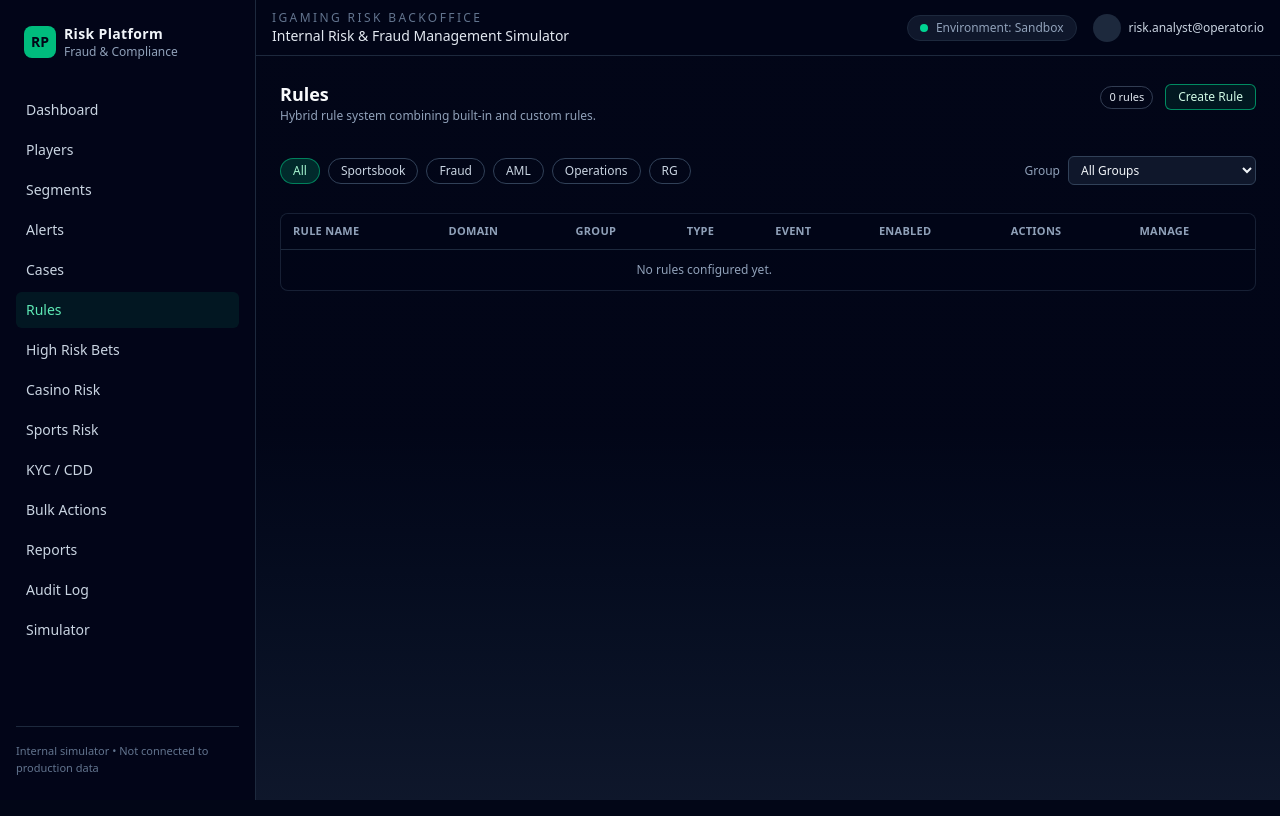
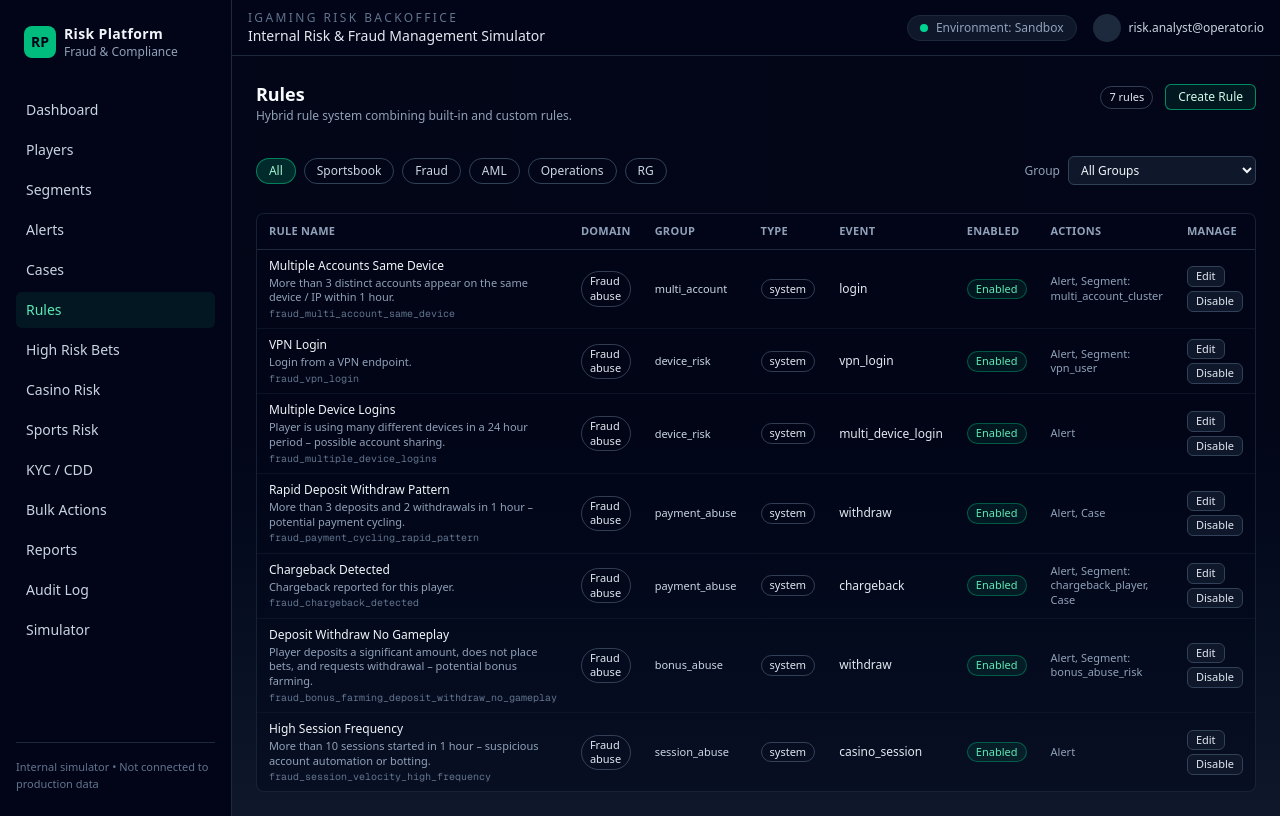
Before and after one commit to ptsportsbookcom-sudo/risk-platform-simulator, a Next.js app: page /rules in a window 1280 px wide. Built offline with nearby package versions, Linux system fonts and the light colour scheme.

Commit message:
fraud detection rule pack implemented

```diff
--- a/components/risk/RiskEngineContext.tsx
+++ b/components/risk/RiskEngineContext.tsx
@@ -19,6 +19,7 @@ import {
   buildEngineEventFromSimulator,
   getDashboardStats,
 } from "@/modules/risk-engine";
+import { createDefaultFraudRules } from "@/modules/fraud/fraudRules";
 import type { Rule } from "@/modules/risk-engine/ruleTypes";
 import type { Segment } from "@/modules/segmentation/segmentTypes";
 
@@ -241,10 +242,17 @@ const RiskEngineContext = createContext<RiskEngineContextValue | undefined>(
 );
 
 export function RiskEngineProvider({ children }: { children: ReactNode }) {
-  const [internal, dispatch] = useReducer(reducer, undefined, () => ({
-    state: createInitialState(),
-    sequence: 0,
-  }));
+  const [internal, dispatch] = useReducer(reducer, undefined, () => {
+    const base = createInitialState();
+    const fraudRules = createDefaultFraudRules();
+    return {
+      state: {
+        ...base,
+        rules: [...(base.rules ?? []), ...fraudRules],
+      },
+      sequence: 0,
+    };
+  });
 
   const value: RiskEngineContextValue = useMemo(
     () => ({
--- /dev/null
+++ b/modules/fraud/fraudRules.ts
@@ -0,0 +1,237 @@
+import type { EngineEventType } from "../risk-engine/ruleEngine";
+import type {
+  Rule,
+  RuleConditions,
+  RuleGroup,
+  RuleSeverity,
+} from "../risk-engine/ruleTypes";
+
+function makeRule(options: {
+  id: string;
+  name: string;
+  description?: string;
+  group: RuleGroup;
+  severity: RuleSeverity;
+  eventType?: EngineEventType | "any";
+  conditions: RuleConditions;
+  actions: Rule["actions"];
+}): Rule {
+  return {
+    id: options.id,
+    name: options.name,
+    description: options.description,
+    enabled: true,
+    type: "system",
+    domain: "fraud_abuse",
+    group: options.group,
+    severity: options.severity,
+    eventType: options.eventType ?? "any",
+    conditions: options.conditions,
+    actions: options.actions,
+  };
+}
+
+/**
+ * Built‑in fraud / abuse rules that rely on existing metrics and event types.
+ *
+ * These rules do not change engine behaviour; they are just system rules that
+ * the generic RuleEngine will evaluate when present in the rules array.
+ */
+export function createDefaultFraudRules(): Rule[] {
+  const rules: Rule[] = [];
+
+  // 2. Multiple Accounts Same Device
+  rules.push(
+    makeRule({
+      id: "fraud_multi_account_same_device",
+      name: "Multiple Accounts Same Device",
+      description:
+        "More than 3 distinct accounts appear on the same device / IP within 1 hour.",
+      group: "multi_account",
+      severity: "high",
+      eventType: "login",
+      conditions: [
+        {
+          // Assumes a time‑window metric such as device_count_per_ip_1h
+          field: "device_count_per_ip_1h",
+          operator: "greater_than",
+          value: 3,
+        },
+      ],
+      actions: [
+        { type: "createAlert" },
+        { type: "assignSegment", value: "multi_account_cluster" },
+      ],
+    }),
+  );
+
+  // 3. VPN Risk Detection
+  rules.push(
+    makeRule({
+      id: "fraud_vpn_login",
+      name: "VPN Login",
+      description: "Login from a VPN endpoint.",
+      group: "device_risk",
+      severity: "medium",
+      eventType: "vpn_login",
+      conditions: [
+        {
+          field: "eventType",
+          operator: "equals",
+          value: "vpn_login",
+        },
+      ],
+      actions: [
+        { type: "createAlert" },
+        { type: "assignSegment", value: "vpn_user" },
+      ],
+    }),
+  );
+
+  // 4. Device Sharing – Multiple device logins
+  rules.push(
+    makeRule({
+      id: "fraud_multiple_device_logins",
+      name: "Multiple Device Logins",
+      description:
+        "Player is using many different devices in a 24 hour period – possible account sharing.",
+      group: "device_risk",
+      severity: "medium",
+      eventType: "multi_device_login",
+      conditions: [
+        {
+          field: "device_count_last_24h",
+          operator: "greater_than",
+          value: 5,
+        },
+      ],
+      actions: [{ type: "createAlert" }],
+    }),
+  );
+
+  // 5. Payment Cycling – Rapid deposit / withdraw pattern
+  rules.push(
+    makeRule({
+      id: "fraud_payment_cycling_rapid_pattern",
+      name: "Rapid Deposit Withdraw Pattern",
+      description:
+        "More than 3 deposits and 2 withdrawals in 1 hour – potential payment cycling.",
+      group: "payment_abuse",
+      severity: "high",
+      eventType: "withdraw",
+      conditions: [
+        {
+          field: "deposit_count_1h",
+          operator: "greater_than",
+          value: 3,
+        },
+        {
+          field: "withdrawal_count_1h",
+          operator: "greater_than",
+          value: 2,
+        },
+      ],
+      actions: [{ type: "createAlert" }, { type: "createCase" }],
+    }),
+  );
+
+  // 6. Chargeback Risk
+  rules.push(
+    makeRule({
+      id: "fraud_chargeback_detected",
+      name: "Chargeback Detected",
+      description: "Chargeback reported for this player.",
+      group: "payment_abuse",
+      severity: "critical",
+      eventType: "chargeback",
+      conditions: [
+        {
+          field: "eventType",
+          operator: "equals",
+          value: "chargeback",
+        },
+      ],
+      actions: [
+        { type: "createAlert" },
+        { type: "assignSegment", value: "chargeback_player" },
+        { type: "createCase" },
+      ],
+    }),
+  );
+
+  // 7. Bonus Farming – Deposit / withdraw without gameplay
+  rules.push(
+    makeRule({
+      id: "fraud_bonus_farming_deposit_withdraw_no_gameplay",
+      name: "Deposit Withdraw No Gameplay",
+      description:
+        "Player deposits a significant amount, does not place bets, and requests withdrawal – potential bonus farming.",
+      group: "bonus_abuse",
+      severity: "high",
+      eventType: "withdraw",
+      conditions: [
+        {
+          field: "deposit_amount",
+          operator: "greater_than",
+          value: 100,
+        },
+        {
+          field: "bet_count_24h",
+          operator: "equals",
+          value: 0,
+        },
+        {
+          field: "withdrawal_requested",
+          operator: "equals",
+          value: true,
+        },
+      ],
+      actions: [
+        { type: "createAlert" },
+        { type: "assignSegment", value: "bonus_abuse_risk" },
+      ],
+    }),
+  );
+
+  // 8. Session Velocity – High session frequency
+  rules.push(
+    makeRule({
+      id: "fraud_session_velocity_high_frequency",
+      name: "High Session Frequency",
+      description:
+        "More than 10 sessions started in 1 hour – suspicious account automation or botting.",
+      group: "session_abuse",
+      severity: "medium",
+      eventType: "casino_session",
+      conditions: [
+        {
+          field: "session_count_1h",
+          operator: "greater_than",
+          value: 10,
+        },
+      ],
+      actions: [{ type: "createAlert" }],
+    }),
+  );
+
+  return rules;
+}
+
+/**
+ * Helper for wiring these rules into the engine at startup without changing
+ * core engine code. Given the current rules and an addRule callback, it will
+ * add any missing fraud rules by id.
+ */
+export function initializeFraudRules(
+  addRule: (rule: Rule) => void,
+  existingRules: Rule[] = [],
+): void {
+  const defaults = createDefaultFraudRules();
+  const existingIds = new Set(existingRules.map((r) => r.id));
+
+  for (const rule of defaults) {
+    if (!existingIds.has(rule.id)) {
+      addRule(rule);
+    }
+  }
+}
--- a/modules/risk-engine/ruleTypes.ts
+++ b/modules/risk-engine/ruleTypes.ts
@@ -36,10 +36,13 @@ export type RuleGroup =
   | "bonus_farming"
   | "chip_dumping"
   | "session_velocity"
+  | "session_abuse"
   | "game_exploitation"
   | "low_wagering"
   | "device_fraud"
+  | "device_risk"
   | "payment_cycling"
+  | "payment_abuse"
   | "transaction_monitoring"
   | "withdrawal_velocity"
   | "loss_chasing"
--- a/modules/segmentation/segmentRegistry.ts
+++ b/modules/segmentation/segmentRegistry.ts
@@ -33,6 +33,16 @@ export const DEFAULT_SEGMENTS: Segment[] = [
     name: "Multi Account Bonus Abuse",
     createdAt: Date.now(),
   },
+  {
+    id: "multi_account_cluster",
+    name: "Multi‑Account Cluster",
+    createdAt: Date.now(),
+  },
+  {
+    id: "chargeback_player",
+    name: "Chargeback Player",
+    createdAt: Date.now(),
+  },
 ];
 
 export const SEGMENT_ID_TO_NAME: Record<string, string> = DEFAULT_SEGMENTS.reduce(
```
